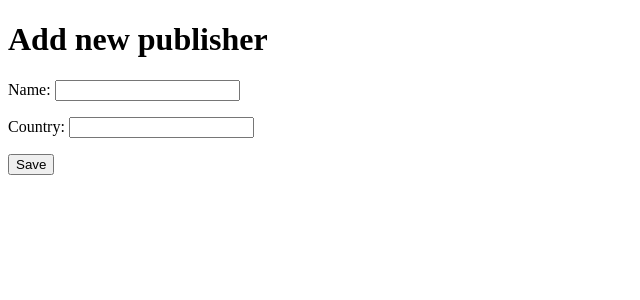
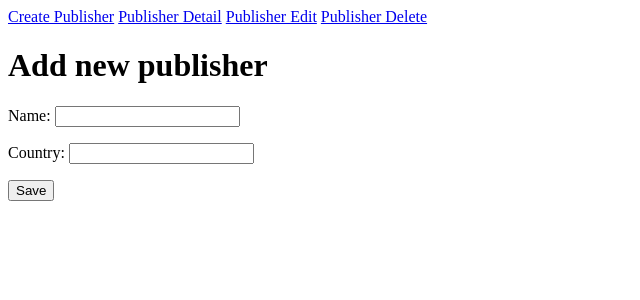
Before and after one commit to Seferp/Gameweb, a Django app: page /hello/create-publisher in a window 1280 px wide. Shown: the top 300 px of the page, without its empty margins (0-640 px from the left). Run offline with Django 4.2, Linux system fonts and the light colour scheme.

Commit message:
Crete CRUD

```diff
--- a/HelloWorld/hello_world/Templates/hello_world/hello.html
+++ b/HelloWorld/hello_world/Templates/hello_world/hello.html
@@ -4,5 +4,5 @@
 
 {% block content %}
     <h1>Hello World!</h1>
-    <a href="{% url 'create-publisher' %}">Create Publisher</a>
+
 {% endblock %}
--- a/HelloWorld/hello_world/urls.py
+++ b/HelloWorld/hello_world/urls.py
@@ -4,4 +4,7 @@ from . import views
 urlpatterns = [
     path("", views.hello),
     path("create-publisher", views.CreatePublisherView.as_view(), name="create-publisher"),
+    path("<int:pk>/", views.PublisherDetail.as_view(), name="publisher-detail"),
+    path("<int:pk>/update", views.PublisherUpdate.as_view(), name="publisher-update"),
+    path("<int:pk>/delete", views.PublisherDelete.as_view(), name="publisher-delete"),
 ]
--- a/HelloWorld/hello_world/views.py
+++ b/HelloWorld/hello_world/views.py
@@ -2,7 +2,7 @@ from logging import getLogger
 
 from django.urls import reverse_lazy
 from django.shortcuts import render
-from django.views.generic import CreateView, UpdateView, DeleteView
+from django.views.generic import CreateView, UpdateView, DeleteView, DetailView
 
 from . import models
 from . import forms
@@ -21,6 +21,21 @@ class CreatePublisherView(CreateView):
     template_name = "hello_world/create_publisher.html"
     success_url = reverse_lazy(hello)
 
+class PublisherDetail(DetailView):
+    model = Publisher
+    form_class = forms.CreatePublisherForm
+    template_name = "hello_world/publisher_detail.html"
+
+class PublisherUpdate(UpdateView):
+    model = Publisher
+    template_name = "hello_world/publisher_update.html"
+    fields = ['name', 'country']
+    success_url = reverse_lazy(hello)
+
+class PublisherDelete(DeleteView):
+    model = Publisher
+    template_name = "hello_world/publisher_delete.html"
+    success_url = reverse_lazy(hello)
 
 
 class CategoryView(CreateView):
--- a/HelloWorld/templates/base.html
+++ b/HelloWorld/templates/base.html
@@ -8,10 +8,13 @@
     <title>{% block title %}{% endblock %}</title>
 </head>
 <body>
+    <a href="{% url 'create-publisher' %}">Create Publisher</a>
+    <a href="{% url 'publisher-detail' 1 %}">Publisher Detail</a>
+    <a href="{% url 'publisher-update' 1 %}">Publisher Edit</a>
+    <a href="{% url 'publisher-delete' 1 %}">Publisher Delete</a>
+    {% block content %}
 
-  {% block content %}
-
-  {% endblock %}
+    {% endblock %}
 
 
 </body>
```
Also changed, not shown: HelloWorld/hello_world/Templates/hello_world/publisher_delete.html (added, +14 -0 lines), HelloWorld/hello_world/Templates/hello_world/publisher_detail.html (added, +13 -0 lines), HelloWorld/hello_world/Templates/hello_world/publisher_update.html (added, +14 -0 lines), HelloWorld/db.sqlite3.
